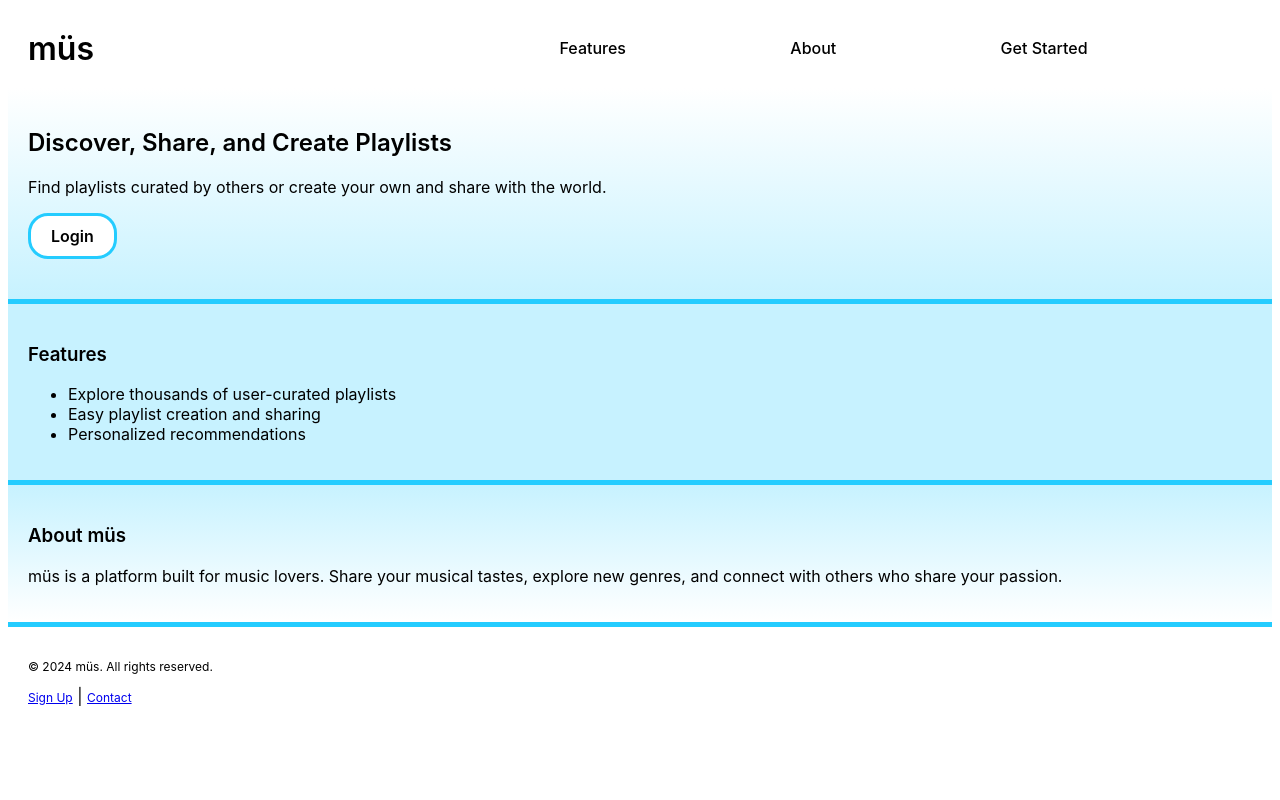
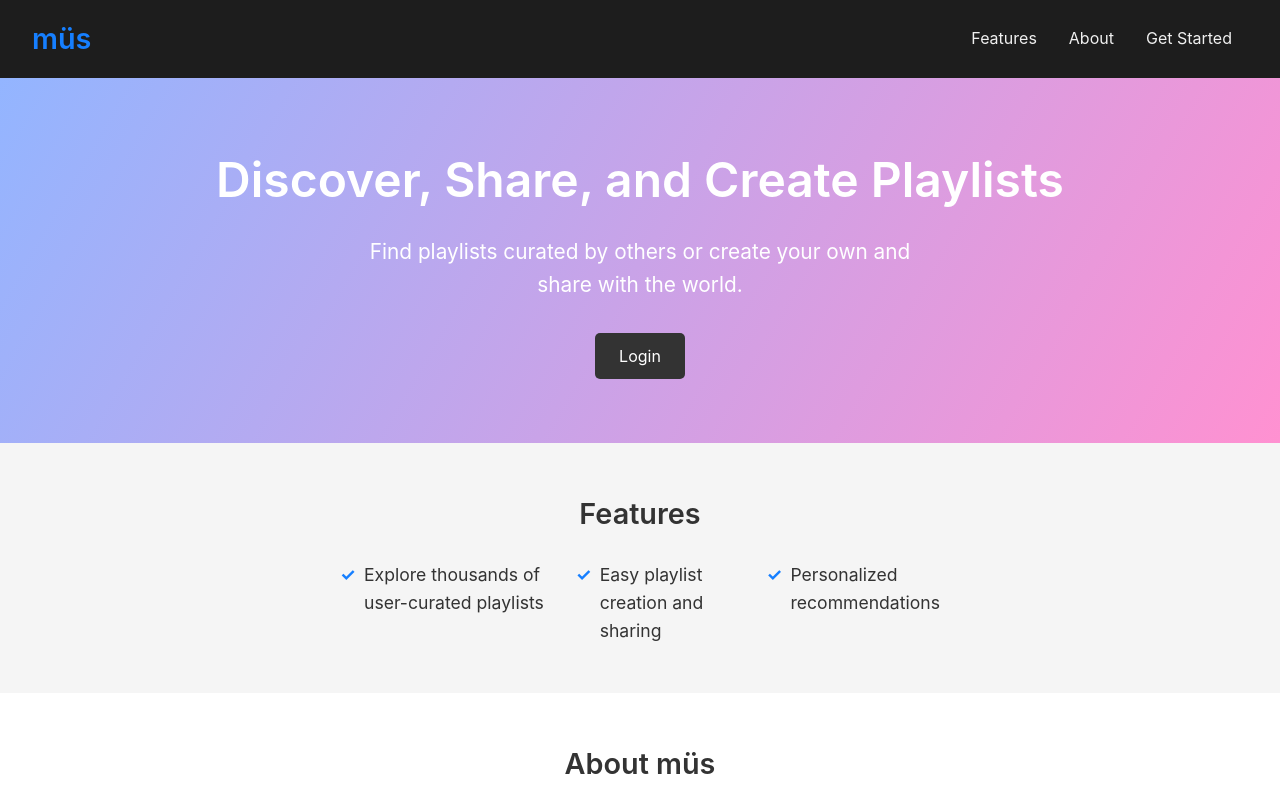
Before and after one commit to hershjain/mus, a React (Create React App) app: page / in a window 1280 px wide. Shown: the top 800 px of the page. Built offline with nearby package versions, Linux system fonts and the light colour scheme; the HTML template or start-up script is replaced by a standard one.

Commit message:
styling landing page

```diff
--- a/src/styles/LandingPage.css
+++ b/src/styles/LandingPage.css
@@ -1,72 +1,180 @@
-/* Basic styles for the landing page */
-.landing-header {
-    background-color: white;
-    color: rgb(0, 0, 0);
-    padding: 10px 20px;
-    text-align: center;
-    height: 60px;
-    display: flex;
-    flex-direction: row;
-    align-items: center;
-    justify-content: space-between;
+/* Reset styles */
+*,
+*::before,
+*::after {
+    margin: 0;
+    padding: 0;
+    box-sizing: border-box;
 }
 
-.landing-nav {
+body {
+    font-family: Arial, sans-serif;
+    color: #333;
+    line-height: 1.6;
+}
+
+/* Landing Page Container */
+.landing-page {
     display: flex;
-    width: 70%;
-    justify-content: space-evenly;
+    flex-direction: column;
+    min-height: 100vh;
+}
+
+/* Header */
+.landing-header {
+    display: flex;
+    justify-content: space-between;
+    align-items: center;
+    padding: 1rem 2rem;
+    background: #1d1d1d;
+    color: #f0f0f0;
+}
+
+.landing-header h1 {
+    font-size: 1.8rem;
+    color: #167fff;
+    cursor: pointer;
 }
 
 .landing-nav a {
-    color: black;
+    margin: 0 1rem;
+    color: #f0f0f0;
     text-decoration: none;
-    font-weight: 500;
+    font-size: 1rem;
+    transition: color 0.3s;
 }
 
-section {
-    color: black;
-    padding: 20px 20px;
+.landing-nav a:hover {
+    color: #167fff;
+}
+
+/* Hero Section */
+.hero {
+    background: linear-gradient(120deg, #93b5ff, #ff91d1);
+    color: #fff;
+    padding: 4rem 2rem;
+    text-align: center;
+}
+
+.hero-content h2 {
+    font-size: 2.5rem;
+    margin-bottom: 1rem;
+}
+
+.hero-content p {
+    font-size: 1.2rem;
+    max-width: 600px;
+    margin: 0 auto 2rem;
+}
+
+.hero-content button {
+    padding: 0.8rem 1.5rem;
+    font-size: 1rem;
+    background: #333;
+    color: #fff;
+    border: none;
+    border-radius: 5px;
+    cursor: pointer;
+    transition: background 0.3s;
+}
+
+.hero-content button:hover {
+    background: #167fff;
+}
+
+/* Features Section */
+#features {
+    padding: 3rem 2rem;
+    background-color: #f5f5f5;
+    text-align: center;
+}
+
+#features h3 {
+    font-size: 1.8rem;
+    margin-bottom: 1.5rem;
+}
+
+#features ul {
+    list-style: none;
+    display: flex;
+    flex-direction: column;
+    gap: 1rem;
+    padding: 0;
+    max-width: 600px;
+    margin: 0 auto;
     text-align: left;
 }
 
-.hero {
-    background: linear-gradient(180deg, #fff 0%, #c7f2ff 100%);
-    color: #000000;
-    padding: 20px 20px 40px 20px;
-    text-align: left;
-    border-bottom: 5px solid #24ccff;
+#features li {
+    font-size: 1.1rem;
+    position: relative;
+    padding-left: 1.5rem;
 }
 
-.hero-content button {
-    padding: 10px 20px;
-    border-radius: 20px;
-    background: rgb(255, 255, 255);
-    color: black;
-    border: 3px solid #24ccff;
-    font-size: 1em;
-    font-weight: 600;
+#features li::before {
+    content: "✓";
+    position: absolute;
+    left: 0;
+    color: #167fff;
+    font-weight: bold;
 }
 
-#features {
-    background: linear-gradient(0deg, #c7f2ff 0%, #c7f2ff 100%);
-    border-bottom: 5px solid #24ccff;
+/* About Section */
+#about {
+    padding: 3rem 2rem;
+    text-align: center;
 }
 
-#about {
-    background: linear-gradient(0deg, #fff 0%, #c7f2ff 100%);
-    border-bottom: 5px solid #24ccff;
+#about h3 {
+    font-size: 1.8rem;
+    margin-bottom: 1rem;
 }
 
+#about p {
+    max-width: 600px;
+    margin: 0 auto;
+    font-size: 1.1rem;
+    color: #555;
+}
+
+/* Footer */
 footer {
-    color: black;
-    padding: 20px 20px;
-    text-align: left;
+    background-color: #1d1d1d;
+    color: #f0f0f0;
+    text-align: center;
+    padding: 1.5rem 2rem;
+    margin-top: auto;
+    font-size: 0.9rem;
 }
 
 footer p {
-    font-size: 0.75em;
+    margin-bottom: 0.5rem;
 }
 
 footer a {
-    font-size: 0.75em;
+    color: #167fff;
+    text-decoration: none;
+    margin: 0 0.5rem;
+    font-weight: bold;
+    transition: color 0.3s;
 }
+
+footer a:hover {
+    color: #f67e7d;
+}
+
+/* Media Queries */
+@media (min-width: 768px) {
+    .hero-content h2 {
+        font-size: 3rem;
+    }
+
+    .hero-content p {
+        font-size: 1.3rem;
+    }
+
+    #features ul {
+        flex-direction: row;
+        justify-content: space-around;
+    }
+}
--- a/src/styles/MainApp.css
+++ b/src/styles/MainApp.css
@@ -27,7 +27,8 @@ p, a {
 .main-content {
   padding-top: 80px;
   background: linear-gradient(to bottom, #ffffff, #def7ff);
-  min-height: 90vh;
+  min-height: 95vh;
+  height: 100%;
   display: flex;
   flex-direction: column;
 }
--- a/src/styles/navbar.css
+++ b/src/styles/navbar.css
@@ -2,7 +2,7 @@
     position: fixed;        /* Fixes the position of the navbar */
     bottom: 0;              /* Positions it at the bottom of the screen */
     left: 0;                /* Aligns it to the left edge of the screen */
-    height: 40px;
+    height: 70px;
     width: 100%;            /* Makes the navbar span the full width of the screen */
     backdrop-filter: blur(3px);
     -webkit-backdrop-filter: blur(3px);
--- a/src/styles/search-bar.css
+++ b/src/styles/search-bar.css
@@ -25,9 +25,9 @@
   }
 
   .search-bar input {
-    width: 80%;
+    width: 100%;
     padding: 10px 20px;
-    margin: 0px 0px 0px 0px;
+    margin: 0px 20px 0px 20px;
     /* border: 1px solid #ddd; */
     border-radius: 20px;
     background: #ffffff00;
```
Also changed, not shown: 1 other file (tests, documents, lock files or other folders).
